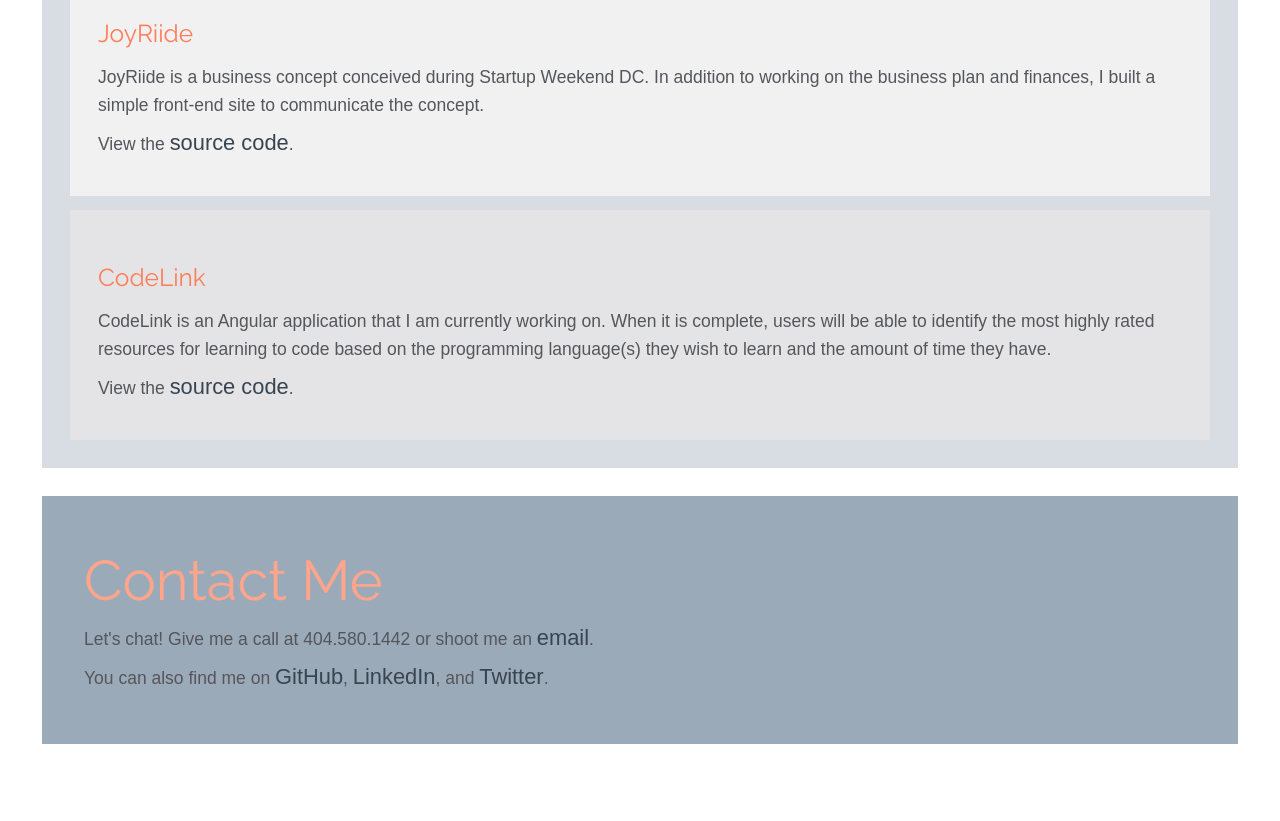
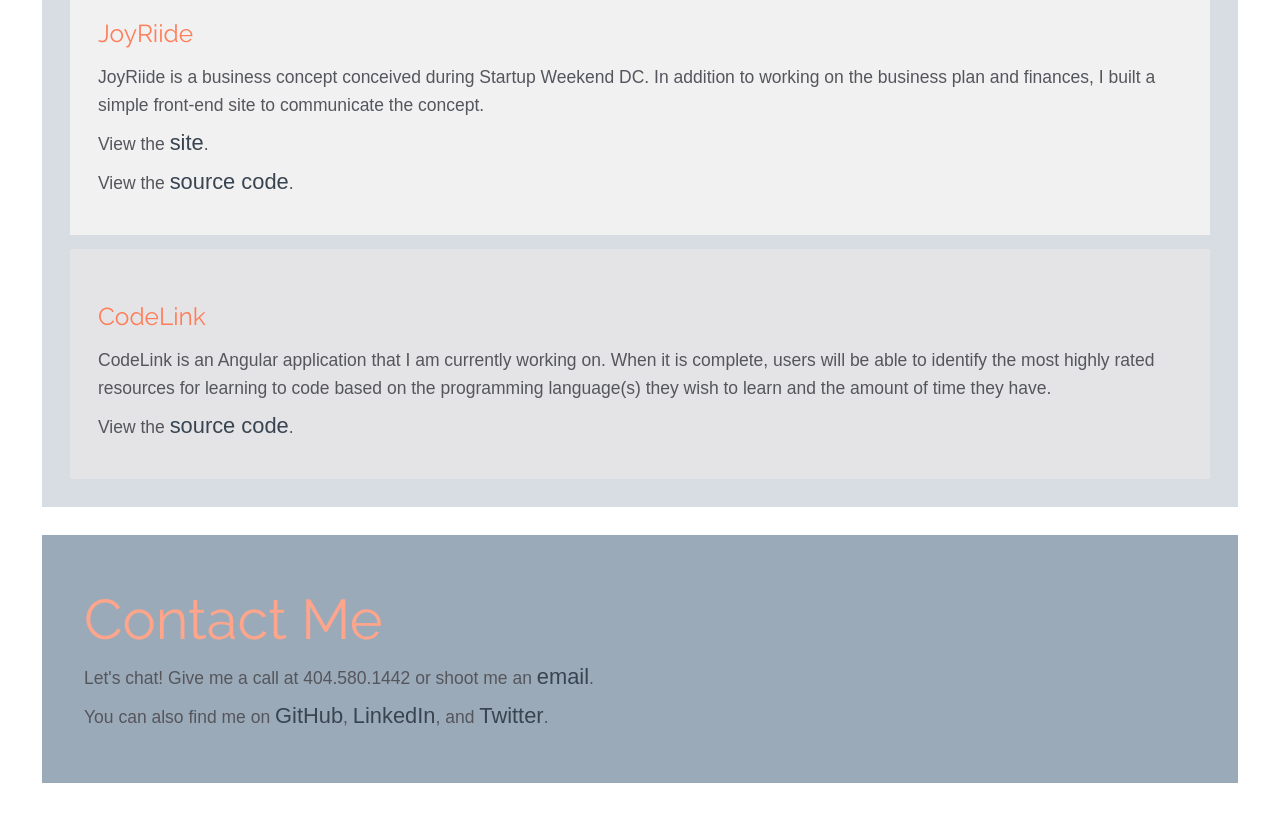
Before and after one commit to leighvarley/leighvarley.github.io, a plain HTML site: page index.html in a window 1280 px wide. Shown: the part 1300-2121 px from the top of the page. Before the commit the page ends 2086 px from the top, so only its background shows below. Drawn offline with nearby package versions, Linux system fonts and the light colour scheme; a web font is replaced by a local one.

Commit message:
added link to JoyRiide site

```diff
--- a/index.html
+++ b/index.html
@@ -58,6 +58,7 @@
       <div class="project-odd">
         <h2>JoyRiide</h2>
         <p>JoyRiide is a business concept conceived during Startup Weekend DC. In addition to working on the business plan and finances, I built a simple front-end site to communicate the concept.<p>
+          <p>View the <a href="http://leighvarley.github.io/joyriide/" target="_blank">site</a>.</p>
           <p>View the <a href="https://github.com/leighvarley/joyriide" target="_blank">source code</a>.</p>
       </div>
 
```
